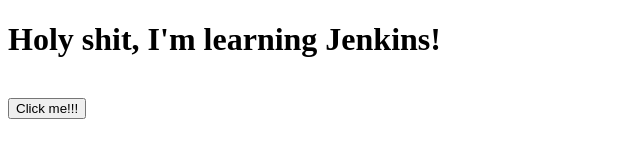
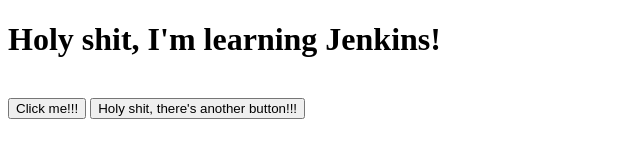
Before and after one commit to hannan-ahmad/learn-jenkins, a plain HTML site: page index.html in a window 1280 px wide. Shown: the whole page, without its empty margins (0-640 px from the left). Drawn offline with Linux system fonts and the light colour scheme.

Commit message:
Update index.html

```diff
--- a/index.html
+++ b/index.html
@@ -9,5 +9,6 @@
     <h1>Holy shit, I'm learning Jenkins!</h1>
     <br>
     <button>Click me!!!</button>
+    <button>Holy shit, there's another button!!!</button>
 </body>
 </html>
```
